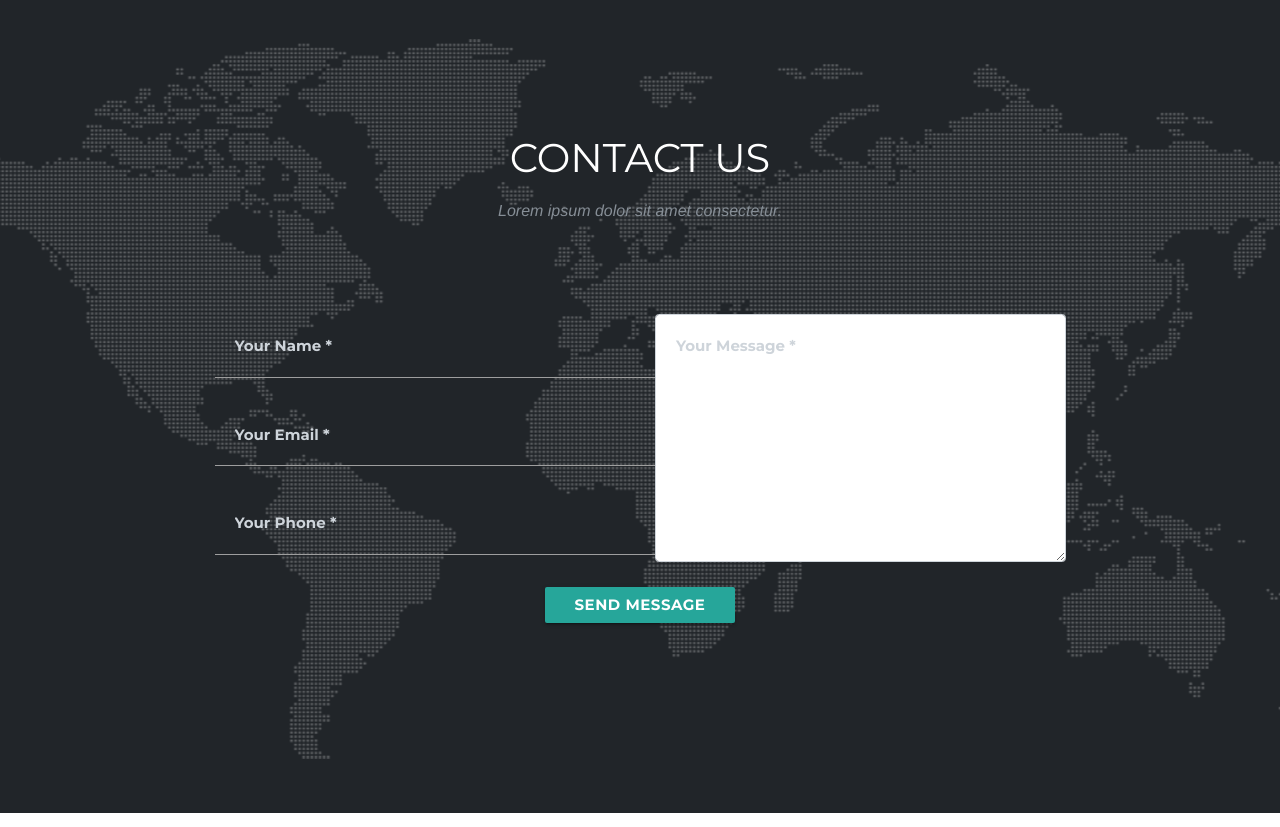
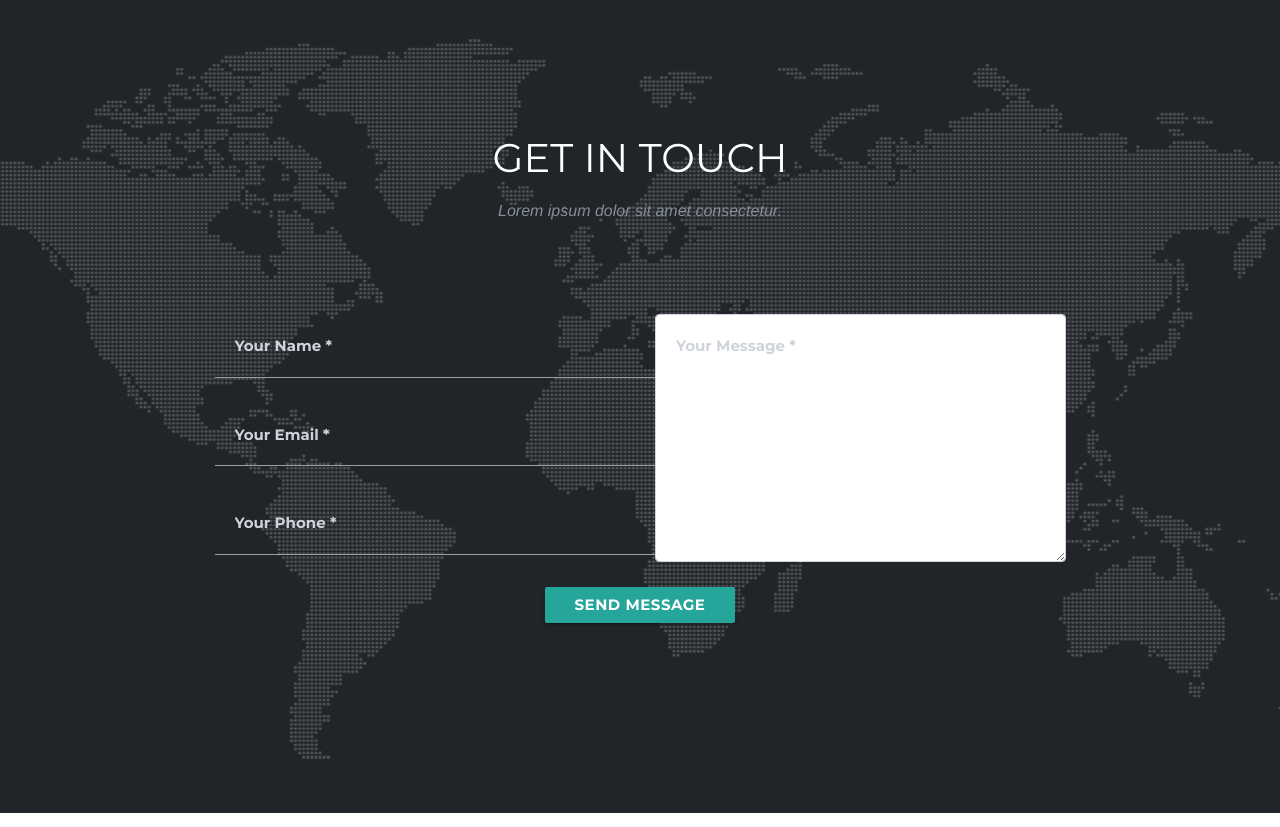
Before and after one commit to JohnAjiboye/JohnAjiboye, a website: page index.html in a window 1280 px wide. Shown: the part 6880-7707 px from the top of the page. Drawn offline with nearby package versions, Linux system fonts and the light colour scheme; a web font is replaced by a local one.

Commit message:
Update index.html

```diff
--- a/index.html
+++ b/index.html
@@ -464,7 +464,7 @@
       <div class="container">
         <div class="row">
           <div class="col-lg-12 text-center">
-            <h2 class="section-heading text-uppercase">Contact Us</h2>
+            <h2 class="section-heading text-uppercase">Get in Touch</h2>
             <h3 class="section-subheading text-muted">Lorem ipsum dolor sit amet consectetur.</h3>
           </div>
         </div>
```
